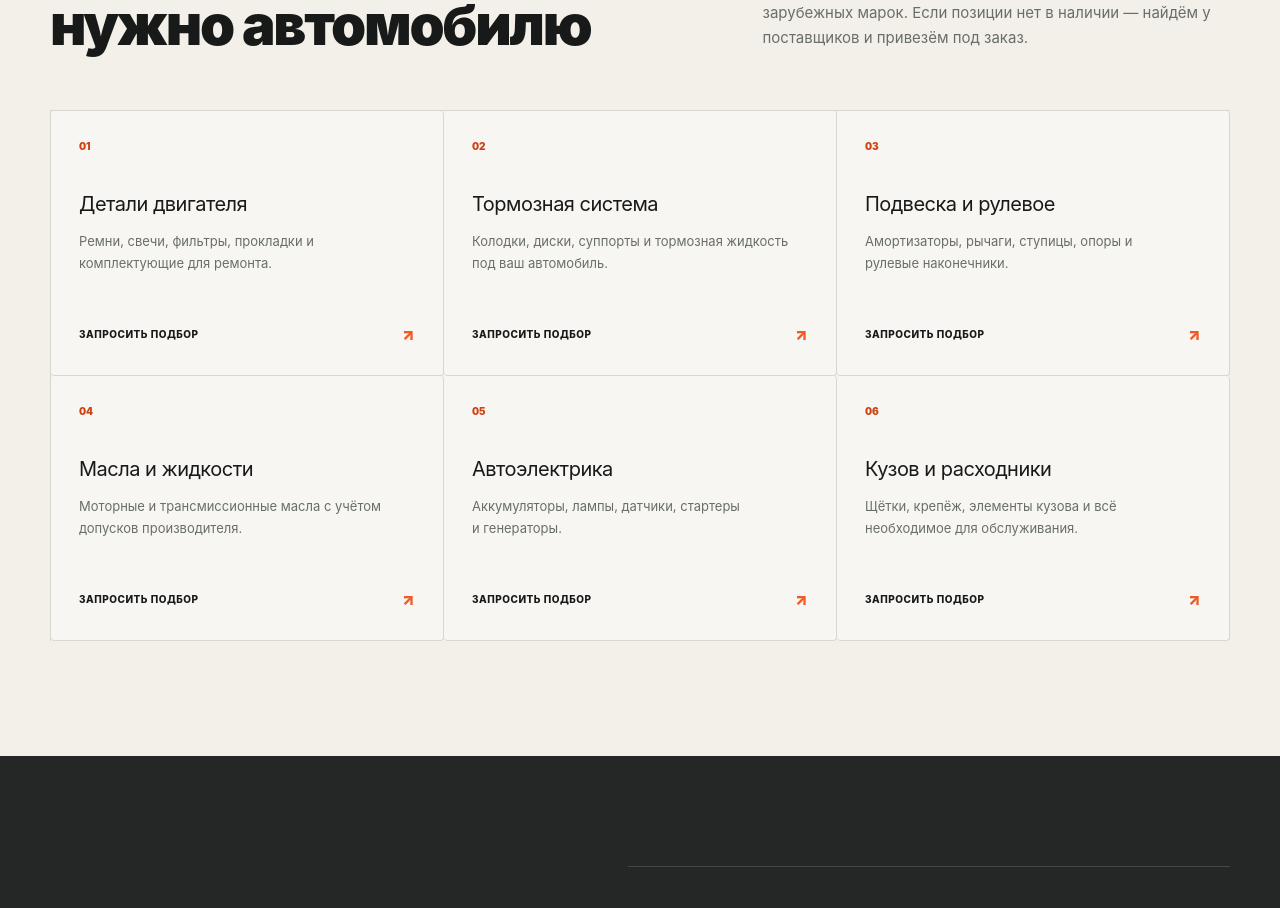
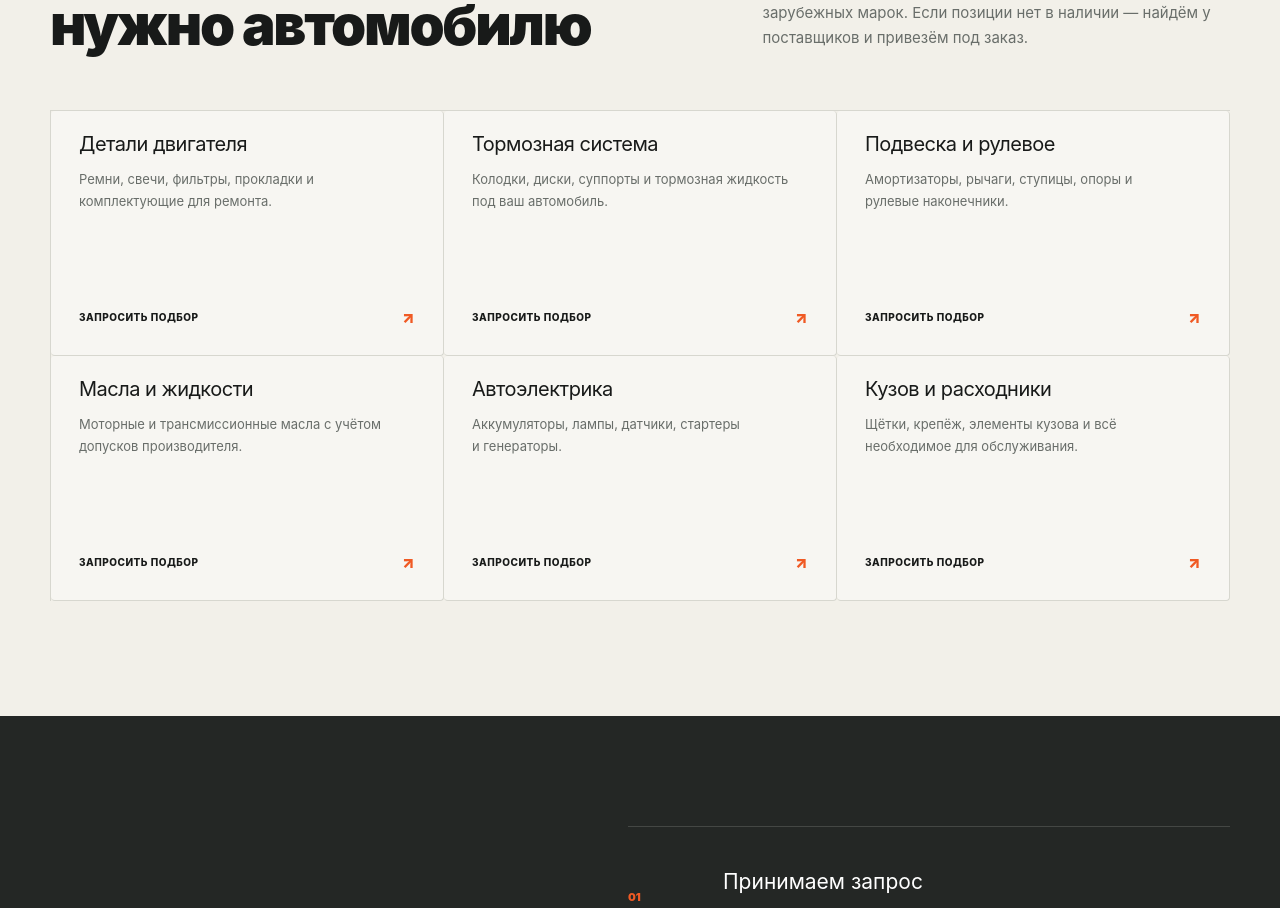
Before and after one commit to dkomandin47-lang/sedov, a Next.js app: page / in a window 1280 px wide. Shown: the part 1057-1965 px from the top of the page. Built offline with nearby package versions, Linux system fonts and the light colour scheme.

Commit message:
style: align service card content

```diff
--- a/app/globals.css
+++ b/app/globals.css
@@ -107,10 +107,9 @@ p, li, small { text-wrap: pretty; }
 .section-head h2, .how-intro h2, .about-card h2, .request-copy h2, .contacts-copy h2 { margin: 16px 0 0; font-size: clamp(39px, 4.4vw, 60px); line-height: 1.06; font-weight: 900; letter-spacing: -.04em; }
 .section-head > p { max-width: 470px; margin: 0 0 4px; color: var(--muted); font-size: 15px; line-height: 1.72; }
 .services-grid { display: grid; grid-template-columns: repeat(3, 1fr); margin-top: 55px; border-top: 1px solid var(--line); border-left: 1px solid var(--line); }
-.service-card { min-height: 265px; display: flex; flex-direction: column; padding: 28px; border-right: 1px solid var(--line); border-bottom: 1px solid var(--line); border-radius: 4px; background: rgba(255,255,255,.38); transition: background .25s ease, transform .25s ease, box-shadow .25s ease; }
+.service-card { min-height: 245px; display: flex; flex-direction: column; padding: 20px 28px 25px; border-right: 1px solid var(--line); border-bottom: 1px solid var(--line); border-radius: 4px; background: rgba(255,255,255,.38); transition: background .25s ease, transform .25s ease, box-shadow .25s ease; }
 .service-card:hover { z-index: 1; background: white; transform: translateY(-4px); box-shadow: 0 18px 40px rgba(24,26,25,.08); }
-.service-card > span { color: var(--orange-dark); font-size: 10px; font-weight: 900; }
-.service-card h3 { margin: 34px 0 10px; font-size: 20px; letter-spacing: -.025em; }
+.service-card h3 { margin: 0 0 11px; font-size: 20px; line-height: 1.3; letter-spacing: -.025em; white-space: nowrap; }
 .service-card p { margin: 0; color: var(--muted); font-size: 13px; line-height: 1.7; }
 .service-card a { display: flex; align-items: center; justify-content: space-between; margin-top: auto; padding-top: 25px; font-size: 10px; font-weight: 850; text-transform: uppercase; letter-spacing: .05em; }
 .service-card a b { color: var(--orange); font-size: 16px; }
--- a/app/page.tsx
+++ b/app/page.tsx
@@ -3,12 +3,12 @@
 import { FormEvent, useState } from "react";
 
 const services = [
-  { number: "01", title: "Детали двигателя", text: "Ремни, свечи, фильтры, прокладки и комплектующие для ремонта." },
-  { number: "02", title: "Тормозная система", text: "Колодки, диски, суппорты и тормозная жидкость под ваш автомобиль." },
-  { number: "03", title: "Подвеска и рулевое", text: "Амортизаторы, рычаги, ступицы, опоры и рулевые наконечники." },
-  { number: "04", title: "Масла и жидкости", text: "Моторные и трансмиссионные масла с учётом допусков производителя." },
-  { number: "05", title: "Автоэлектрика", text: "Аккумуляторы, лампы, датчики, стартеры и генераторы." },
-  { number: "06", title: "Кузов и расходники", text: "Щётки, крепёж, элементы кузова и всё необходимое для обслуживания." },
+  { title: "Детали двигателя", text: "Ремни, свечи, фильтры, прокладки и комплектующие для ремонта." },
+  { title: "Тормозная система", text: "Колодки, диски, суппорты и тормозная жидкость под ваш автомобиль." },
+  { title: "Подвеска и рулевое", text: "Амортизаторы, рычаги, ступицы, опоры и рулевые наконечники." },
+  { title: "Масла и жидкости", text: "Моторные и трансмиссионные масла с учётом допусков производителя." },
+  { title: "Автоэлектрика", text: "Аккумуляторы, лампы, датчики, стартеры и генераторы." },
+  { title: "Кузов и расходники", text: "Щётки, крепёж, элементы кузова и всё необходимое для обслуживания." },
 ];
 
 const benefits = [
@@ -104,8 +104,7 @@ export default function Home() {
 
           <div className="services-grid">
             {services.map((service) => (
-              <article className="service-card" key={service.number}>
-                <span>{service.number}</span>
+              <article className="service-card" key={service.title}>
                 <h3>{service.title}</h3>
                 <p>{service.text}</p>
                 <a href="#request" aria-label={`Запросить подбор: ${service.title}`}>Запросить подбор <b>↗</b></a>
```
